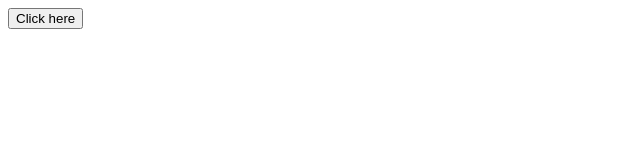
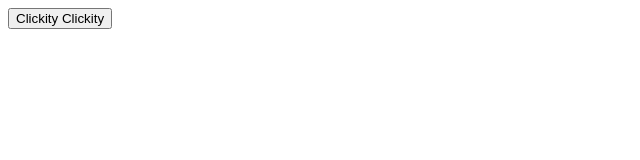
Before and after one commit to MendezAnderson/project2, a plain HTML site: page index.html in a window 1280 px wide. Shown: the full height of the page, 0-640 px from the left. Drawn offline with Linux system fonts and the light colour scheme.

Commit message:
changed button text yet again

```diff
--- a/index.html
+++ b/index.html
@@ -8,7 +8,7 @@
 </head>
 <body>
     <form>
-        <button>Click here</button>
+        <button>Clickity Clickity</button>
     </form>
 </body>
 </html>
```
